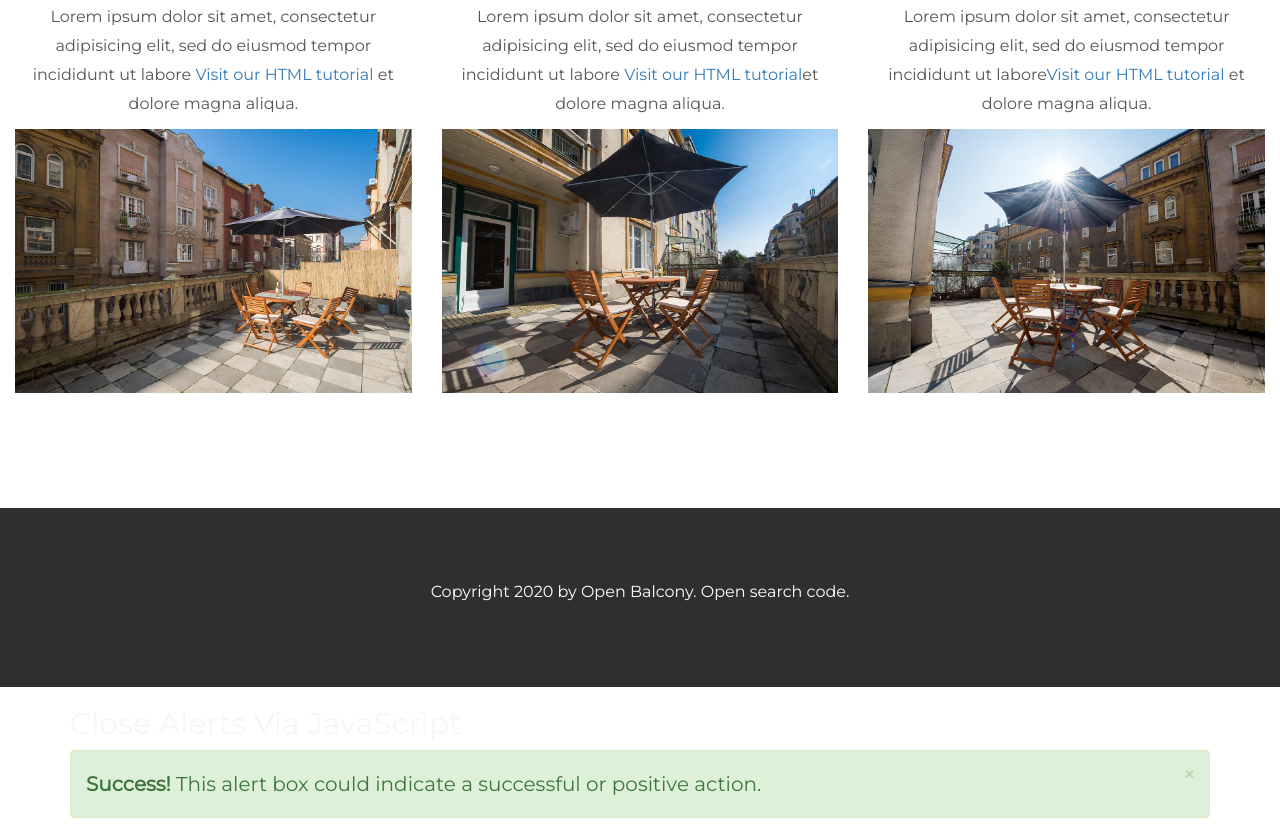
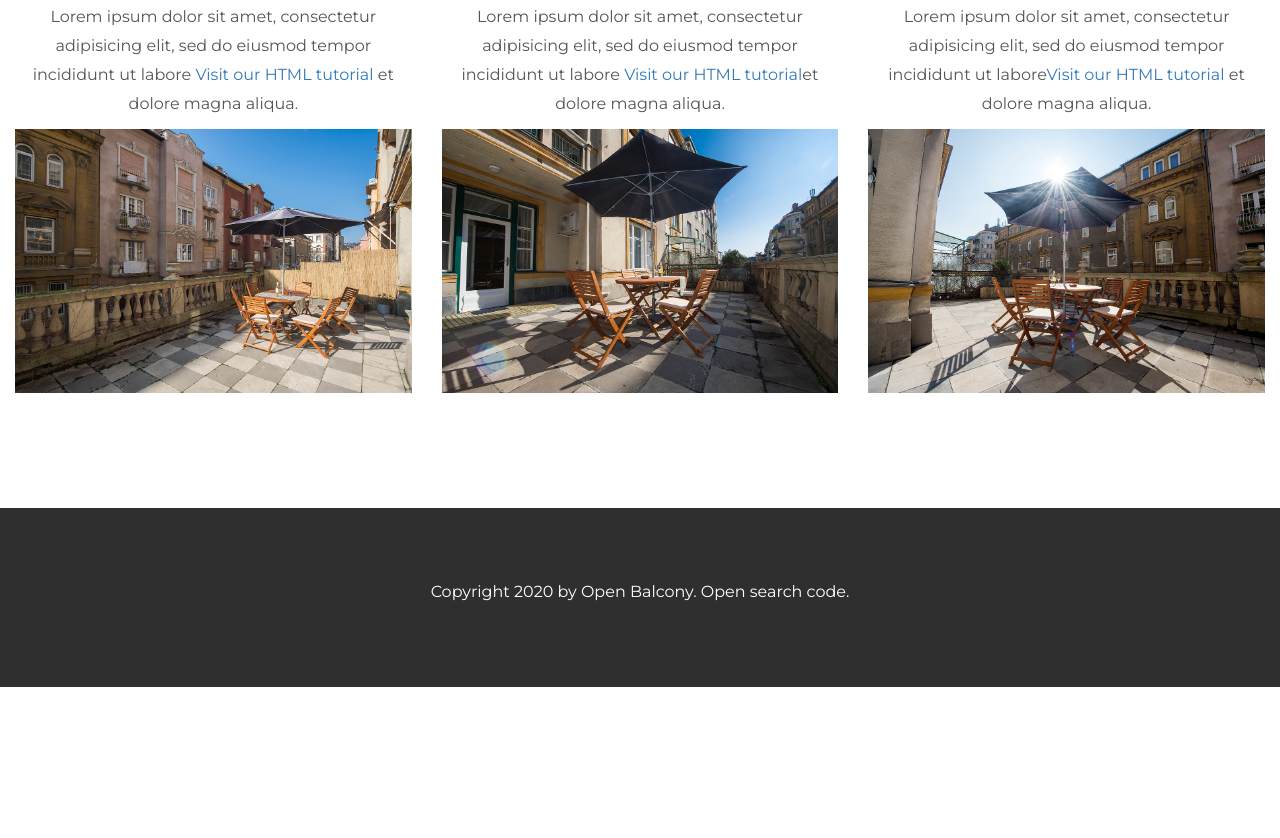
Before and after one commit to Fesuszilard/creative, a plain HTML site: page index.html in a window 1280 px wide. Shown: the part 2009-2847 px from the top of the page. After the commit the page ends 2696 px from the top, so only its background shows below. Drawn offline with nearby package versions, Linux system fonts and the light colour scheme.

Commit message:
Update index.html

```diff
--- a/index.html
+++ b/index.html
@@ -174,13 +174,6 @@
   <p><spam>Copyright 2020 by Open Balcony. Open search code.<spam></p>
 </footer>
 
-<div class="container">
-  <h2>Close Alerts Via JavaScript</h2>
-  <div class="alert alert-success alert-dismissible" id="myAlert">
-    <a href="#" class="close">&times;</a>
-    <strong>Success!</strong> This alert box could indicate a successful or positive action.
-  </div>
-</div>
 <!-- alert script -->
 <script>
 $(document).ready(function(){
```
